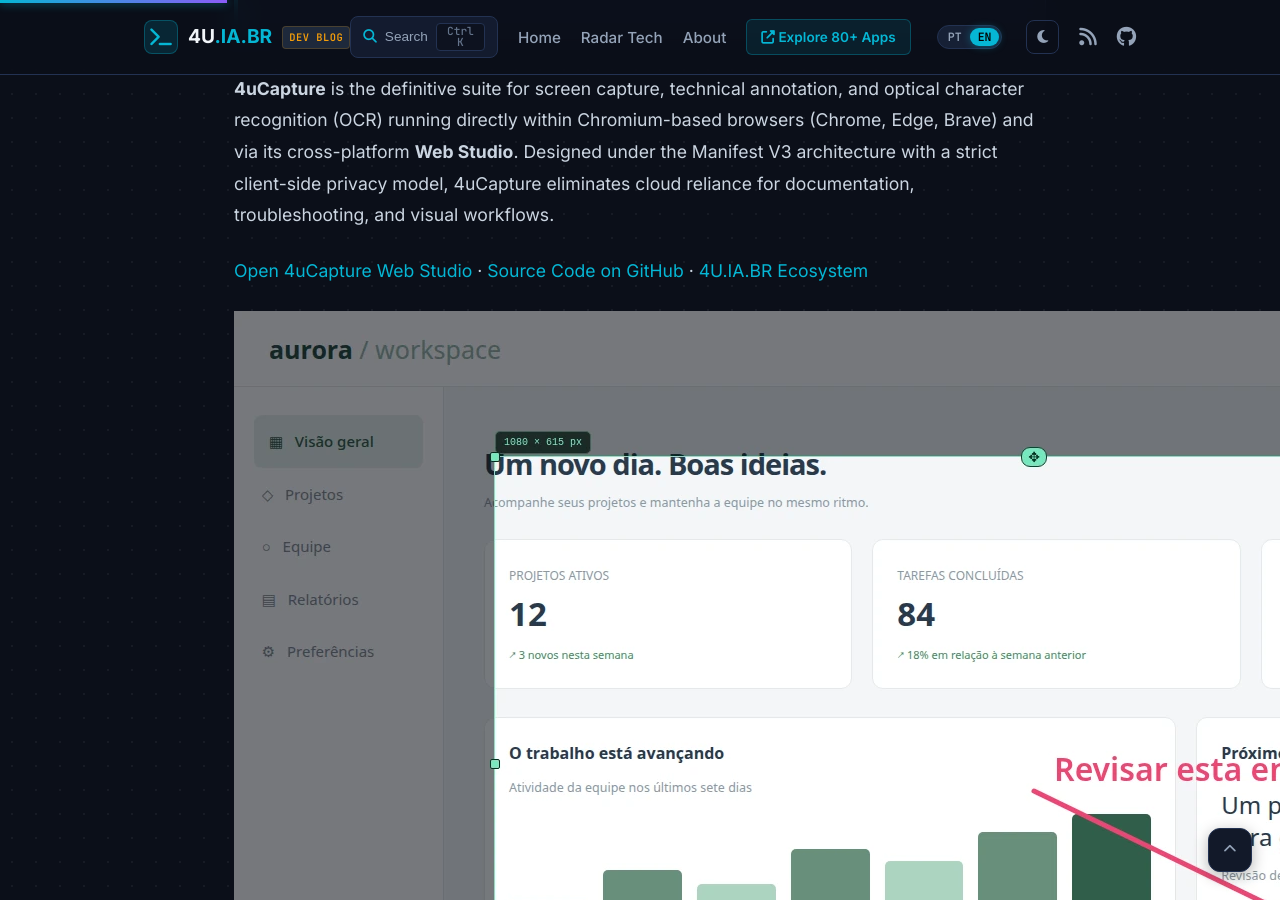
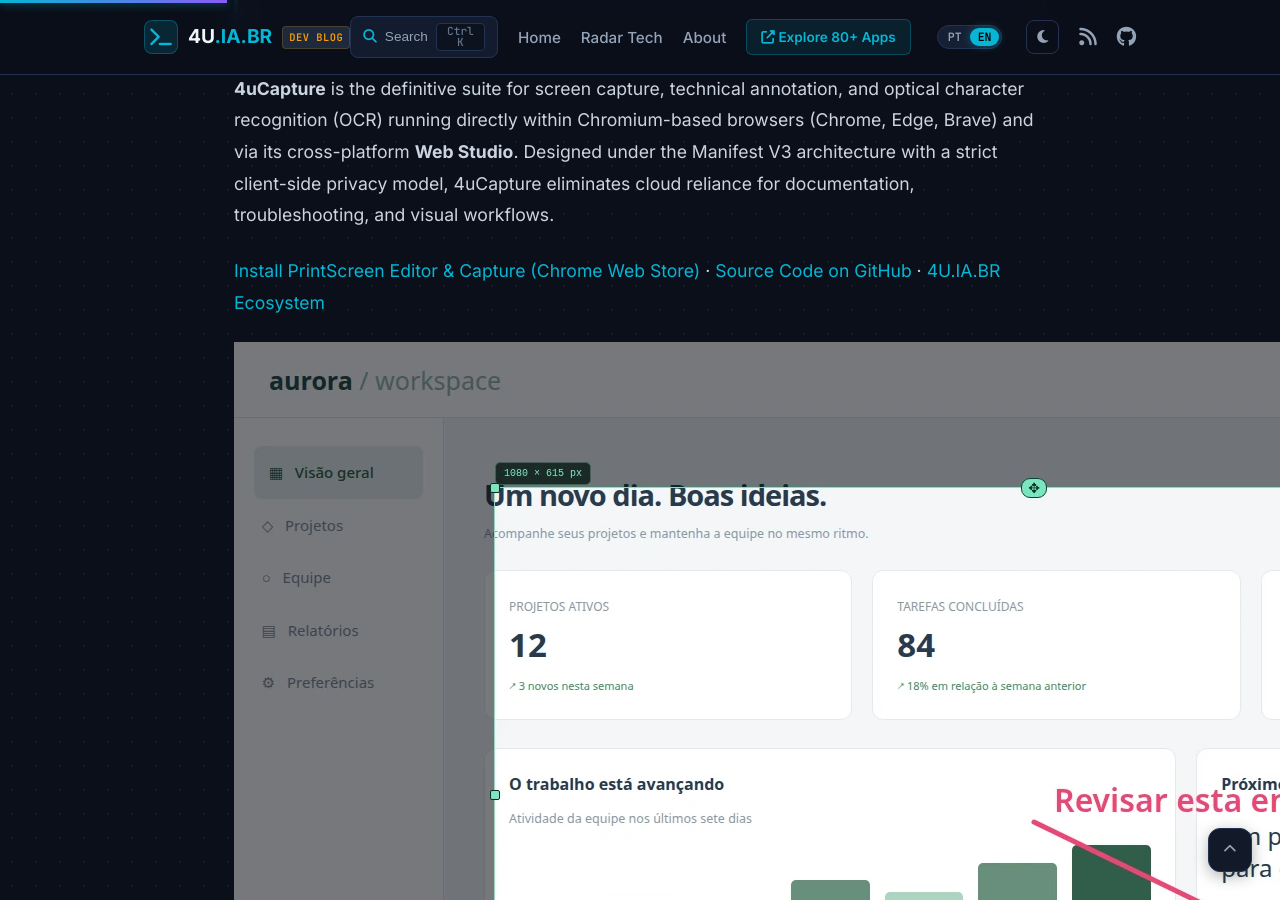
Before and after one commit to 4u-Labs/4u-labs.github.io, a Jekyll site: the page built from _posts/2026-11-03-4ucapture-captura-tela-edicao-vetorial-ocr-local.md, in a window 1280 px wide and 900 px high, scrolled down 614 px. Built offline with Jekyll 4.4.1, drawn with Linux system fonts in a browser that asks for light colours.

Commit message:
chore: apontar artigo 4uCapture para PrintScreen Editor & Capture

```diff
--- a/_posts/2026-11-03-4ucapture-captura-tela-edicao-vetorial-ocr-local.md
+++ b/_posts/2026-11-03-4ucapture-captura-tela-edicao-vetorial-ocr-local.md
@@ -15,7 +15,7 @@ image: /assets/images/4ucapture.webp
 
 O **4uCapture** é a suíte definitiva para captura de tela, anotações técnicas e extração óptica de texto (OCR) diretamente no navegador Chromium (Chrome, Edge, Brave) e através do seu **Web Studio** multiplataforma. Construído sob a arquitetura Manifest V3 com foco absoluto em privacidade e processamento client-side, o 4uCapture elimina a dependência de serviços em nuvem para tarefas essenciais de documentação e suporte visual.
 
-[Acessar 4uCapture Web Studio](https://4u.ia.br/app/4uCapture/) · [Código-Fonte no GitHub](https://github.com/4u-Labs/4ucapture) · [Ecossistema 4U.IA.BR](https://4u.ia.br/)
+[Instalar PrintScreen Editor & Capture (Chrome Web Store)](https://chromewebstore.google.com/detail/printscreen-editor/phaefdkhihopjdjlnjjkhdohjloacaci) · [Código-Fonte no GitHub](https://github.com/4u-Labs/printscreencapture) · [Ecossistema 4U.IA.BR](https://4u.ia.br/)
 
 ![4uCapture — Captura de Tela, Marcações e OCR Local](/assets/images/4ucapture.webp)
 
@@ -36,7 +36,7 @@ O **4uCapture** é a suíte definitiva para captura de tela, anotações técnic
 
 **4uCapture** is the definitive suite for screen capture, technical annotation, and optical character recognition (OCR) running directly within Chromium-based browsers (Chrome, Edge, Brave) and via its cross-platform **Web Studio**. Designed under the Manifest V3 architecture with a strict client-side privacy model, 4uCapture eliminates cloud reliance for documentation, troubleshooting, and visual workflows.
 
-[Open 4uCapture Web Studio](https://4u.ia.br/app/4uCapture/) · [Source Code on GitHub](https://github.com/4u-Labs/4ucapture) · [4U.IA.BR Ecosystem](https://4u.ia.br/)
+[Install PrintScreen Editor & Capture (Chrome Web Store)](https://chromewebstore.google.com/detail/printscreen-editor/phaefdkhihopjdjlnjjkhdohjloacaci) · [Source Code on GitHub](https://github.com/4u-Labs/printscreencapture) · [4U.IA.BR Ecosystem](https://4u.ia.br/)
 
 ![4uCapture — Screen Capture, Annotations and Local OCR](/assets/images/4ucapture.webp)
 
```
